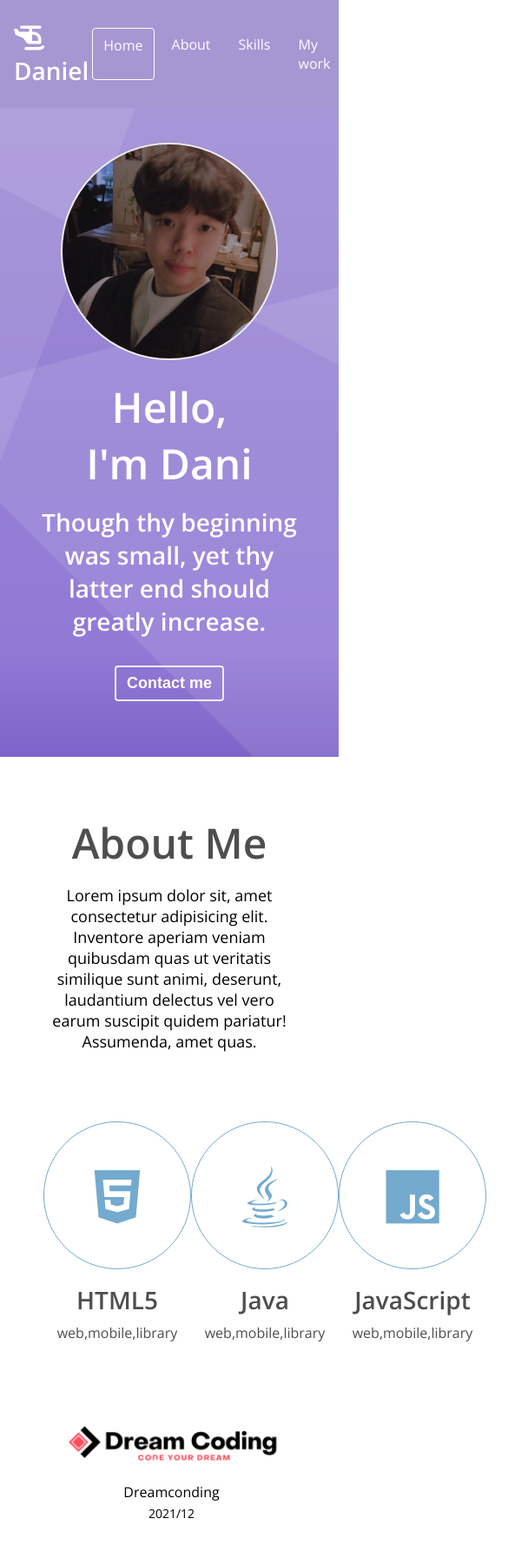
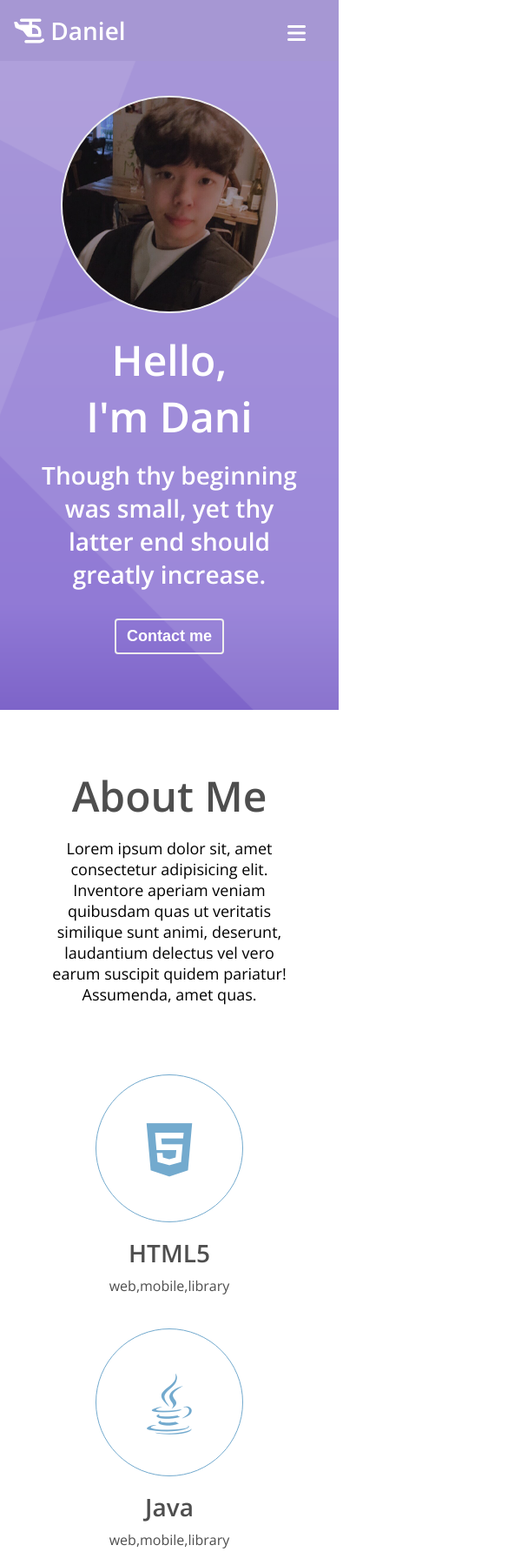
Before and after one commit to 2-phones/portfolio, a plain HTML site: page index.html in a window 390 px wide. Shown: the top 1784 px of the page at 87% size, 585 px wide, since content can reach past the window. Drawn offline with nearby package versions, Linux system fonts and the light colour scheme.

Commit message:
CSS:Responsive

```diff
--- a/index.html
+++ b/index.html
@@ -29,7 +29,14 @@
                <li class="navbar__menu__item">Testimonial</li>
                <li class="navbar__menu__item">contact</li>
             </ul>
+
+              <!-- Toggle button -->
+              <button class="navbar__toggle-btn">
+                <i class="fa-solid fa-bars"></i>
+            </button>
             </nav>
+
+
 
             <!-- home -->
         <section id="home">
--- a/style.css
+++ b/style.css
@@ -126,6 +126,15 @@ button {
 
 .navbar__menu__item:hover {
   background-color: var(--color-dark-pink);
+}
+
+.navbar__toggle-btn {
+  position: absolute;
+  top: 24px;
+  right: 32px;
+  font-size: 24px;
+  color: var(--color-white);
+  display: none;
 }
 
 /* Home */
@@ -441,3 +450,44 @@ button {
   transform: scale(1.2);
   color: var(--color-orange);
 }
+
+/* For below 768px screen width */
+@media screen and (max-width: 768px) {
+  .navbar__toggle-btn {
+    display: block;
+  }
+
+  #navbar {
+    flex-direction: column;
+    align-items: flex-start;
+  }
+
+  .navbar__menu {
+    flex-direction: column;
+    text-align: center;
+    width: 100%;
+    display: none;
+  }
+
+  .about__majors {
+    flex-direction: column;
+  }
+
+  .marjor {
+    margin:auto;
+    margin-bottom: 38px;
+  }
+
+  .skillset {
+    flex-direction: column;
+  }
+
+  .project {
+    flex-grow: 1;
+  }
+
+  .testimonial__avatar {
+    width: 80px;
+    height: 80px;
+  }
+}
```
